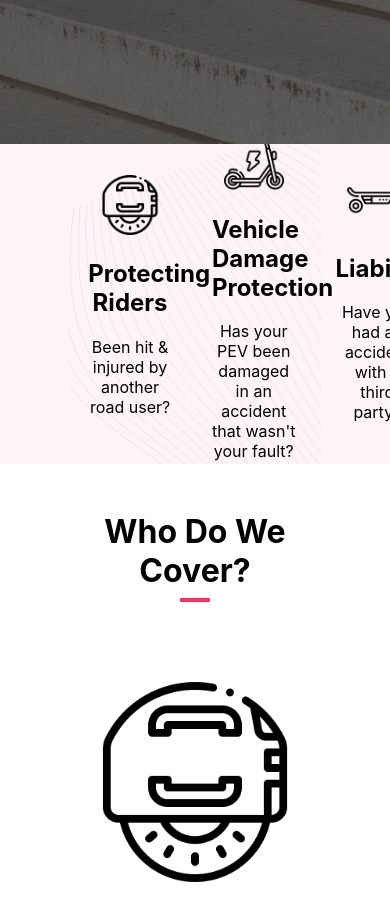
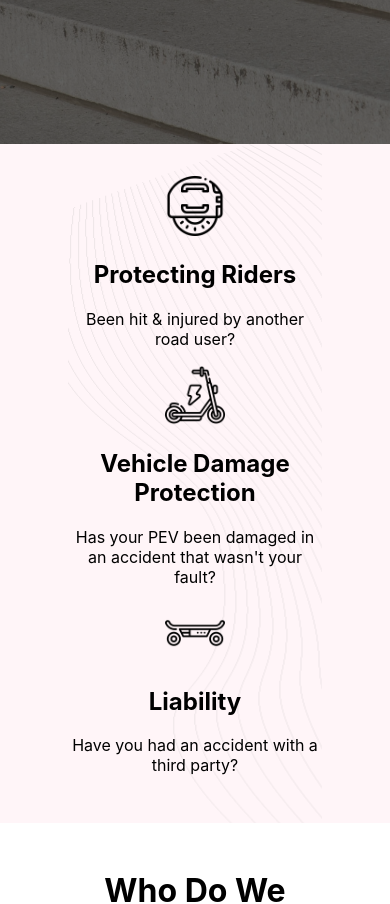
Before and after one commit to maxcramer/imp, a React (Create React App) app: page / in a window 390 px wide. Shown: the part 770-1674 px from the top of the page. Built offline with nearby package versions, Linux system fonts and the light colour scheme.

Commit message:
mobile styling for experiences component

```diff
--- a/src/components/Experiences/Experiences.css
+++ b/src/components/Experiences/Experiences.css
@@ -27,3 +27,15 @@
 .exp_icon {
   height: 60px;
 }
+
+@media only screen and (max-width: 600px) {
+  .exp_container_items_parent {
+    flex-direction: column;
+    height: auto;
+    padding: 2rem 0;
+  }
+
+  .exp_item {
+    width: 100%;
+  }
+}
```
